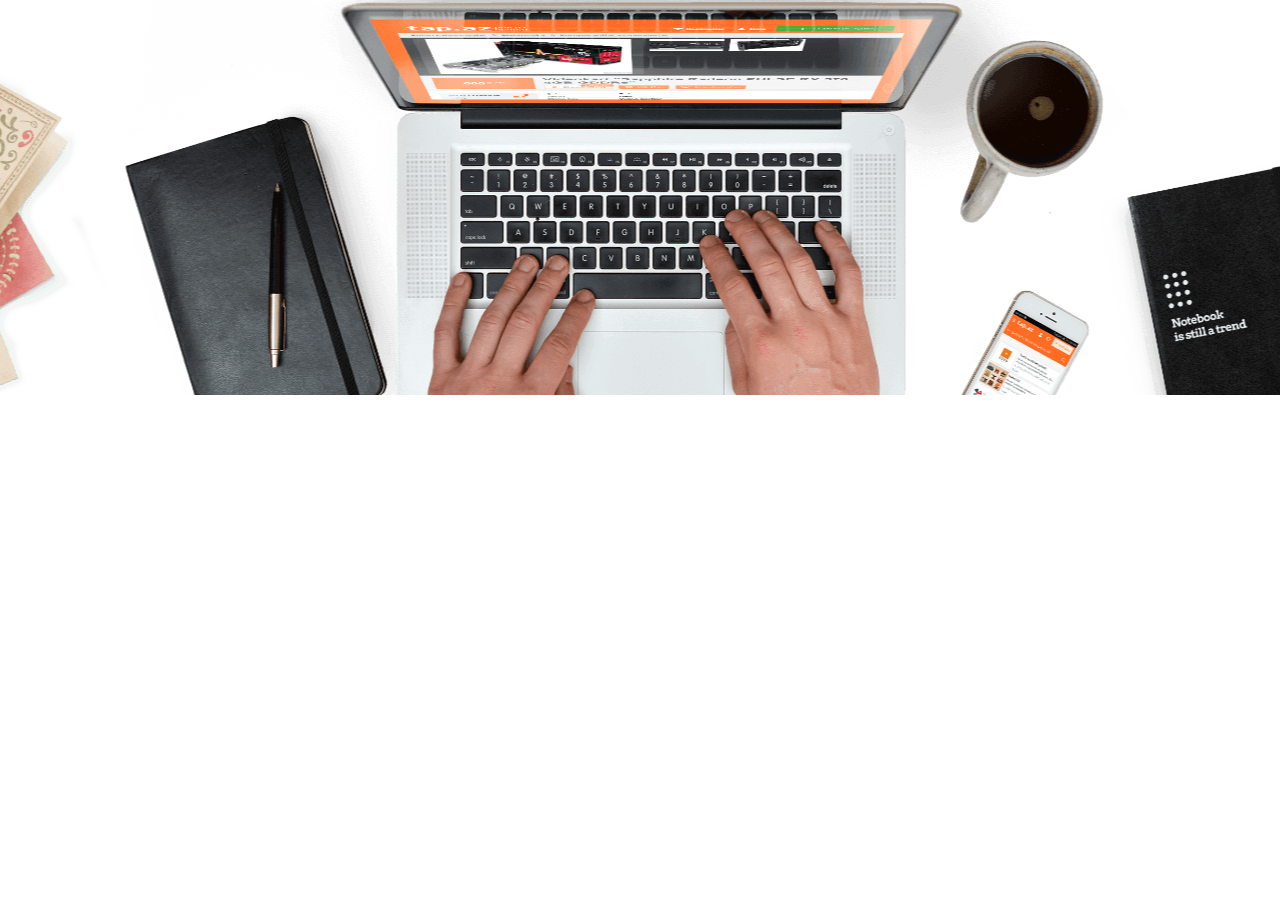
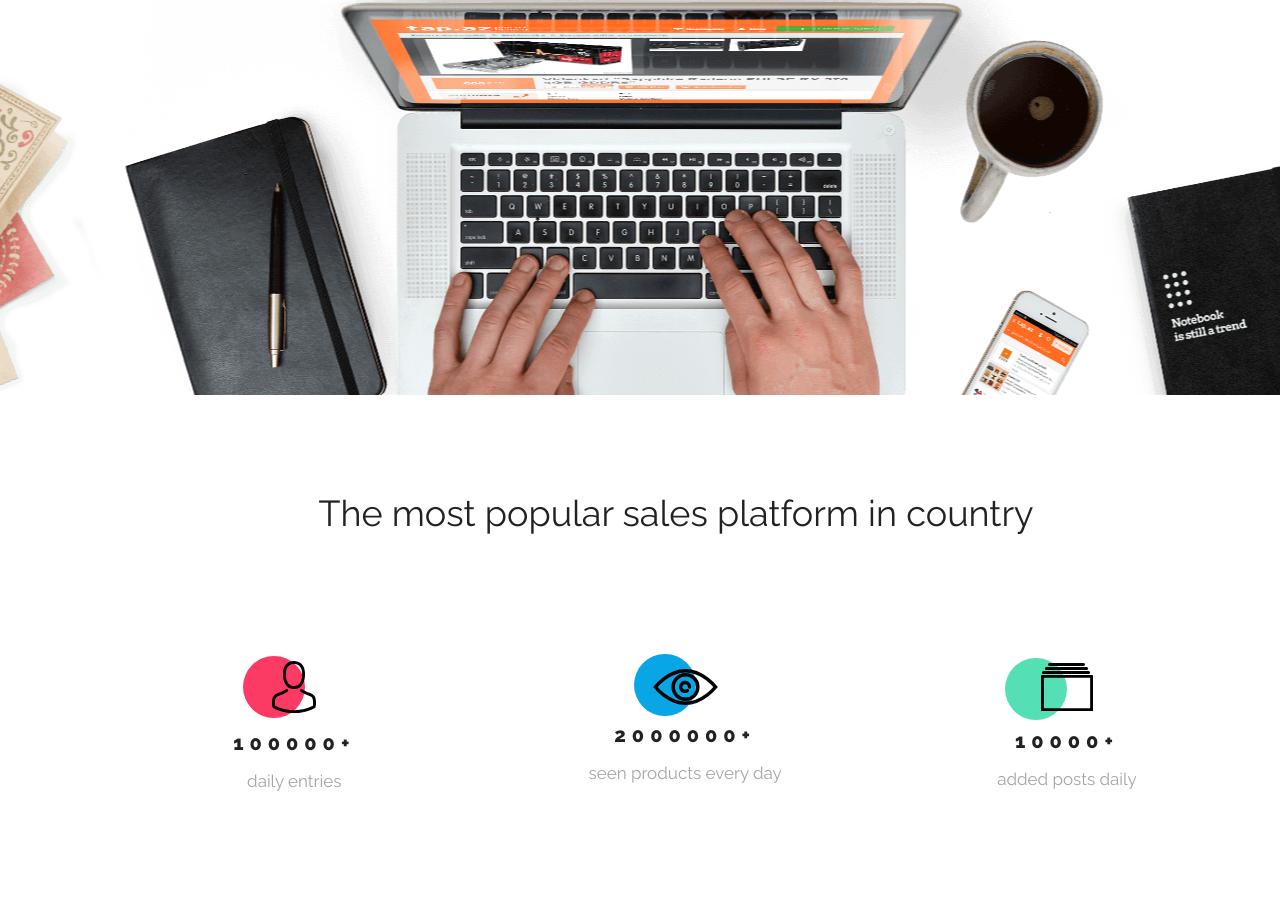
Before and after one commit to izabelastanislawska/BestShop, a plain HTML site: page index.html in a window 1280 px wide. Shown: the part 401-1321 px from the top of the page. Before the commit the page ends 800 px from the top, so only its background shows below. Drawn offline with nearby package versions, Linux system fonts and the light colour scheme.

Commit message:
added statistics HTML structule and styled it

```diff
--- a/css/style.css
+++ b/css/style.css
@@ -153,3 +153,82 @@ a {
     border-radius: 40px;
     padding: 22px 157px;
 }
+
+/* Statictics */
+
+.statistics {
+    height: 525px;
+}
+
+.statistics__header {
+    font-family: var(--primary-font);
+    font-size: var(--font-medium-header);
+    padding-top: 100px;
+    text-align: center;
+}
+
+.statistics__wrapper {
+    justify-content: space-evenly;
+    align-items: center;
+    height: 389px;
+}
+
+.statistics__article {
+    text-align: center;
+    position: relative;
+}
+
+.article__photo--person {
+    width: 44px;
+    height: 52px;
+}
+
+.article__photo--eye {
+    width: 65px;
+    height: 36px;
+}
+
+.article__photo--catalog {
+    width: 52px;
+    height: 48px;
+}
+
+.article__circle {
+    border-radius: 50%;
+    width: 62px;
+    height: 62px;
+    position: absolute;
+    z-index: -1;
+}
+
+.article__circle--red {
+    background-color: var(--color-redish);
+    top: -5px;
+    left: 30px;
+}
+
+.article__circle--blue {
+    background-color: var(--color-primary);
+    top: -15px;
+    left: 45px;
+}
+
+.article__circle--green {
+    background-color: var(--color-green);
+    top: -5px;
+    left: 10px;
+}
+
+.statistics__article--header {
+    letter-spacing: 6px;
+    font-family: var(--primary-font);
+    font-weight: var(--font-extra-bold);
+    font-size: var(--font-numbers);
+    padding: 20px;
+}
+
+.statistics__article--text {
+    font-family: var(--primary-font);
+    font-size: var(--font-description);
+    color: var(--color-grey);
+}
--- a/index.html
+++ b/index.html
@@ -37,7 +37,31 @@
                 </div>
             </div>
         </section>
-        <section></section>
+        <section class="statistics">
+            <div class="container">
+                <h1 class="statistics__header">The most popular sales platform in country</h1>
+                <div class="wrapper statistics__wrapper">
+                    <article class="statistics__article">
+                        <img src="assets/Person.svg" class="article__photo--person">
+                        <span class="article__circle article__circle--red"></span>
+                        <h3 class="statistics__article--header">100000+</h3>
+                        <p class="statistics__article--text">daily entries</p>
+                    </article>
+                    <article class="statistics__article">
+                        <img src="assets/Eye.svg" class="article__photo--eye">
+                        <span class="article__circle article__circle--blue"></span>
+                        <h3 class="statistics__article--header">2000000+</h3>
+                        <p class="statistics__article--text">seen products every day</p>
+                    </article>
+                    <article class="statistics__article">
+                        <img src="assets/Catalog.svg" class="article__photo--catalog">
+                        <span class="article__circle article__circle--green"></span>
+                        <h3 class="statistics__article--header">10000+</h3>
+                        <p class="statistics__article--text">added posts daily</p>
+                    </article>
+                </div>
+            </div>
+        </section>
         <section></section>
         <section></section>
         <section></section>
```
